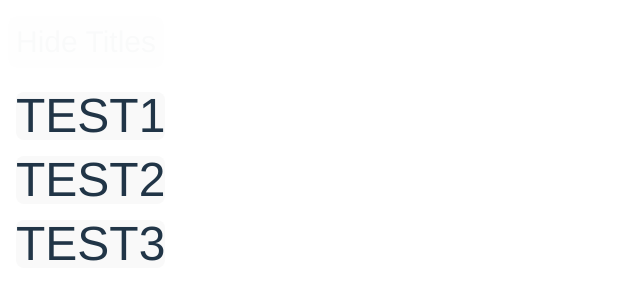
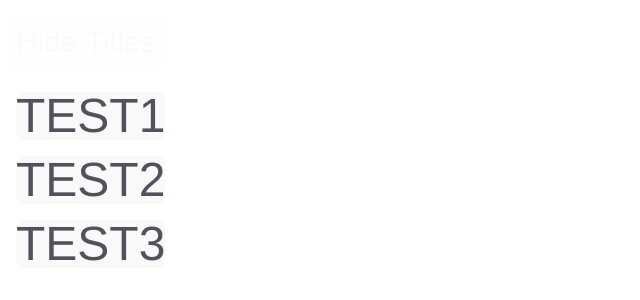
Before and after one commit to Protean-Runna/wallpaper-gallery, a React (Vite) app: page / in a window 1280 px wide. Shown: the part 254-554 px from the top of the page, without its empty margins (0-640 px from the left). Built offline with nearby package versions, Linux system fonts and the light colour scheme.

Commit message:
chore: Updated style for title text

```diff
--- a/src/components/WallpaperTitleText.tsx
+++ b/src/components/WallpaperTitleText.tsx
@@ -7,8 +7,8 @@ type WallpaperTitleTextProps = {
 export const WallpaperTitleText = ({title}:WallpaperTitleTextProps) => {
     return(
         <>
-            <button className="bg-transparent focus:text-zinc-100 uppercase hover:text-zinc-400">
-                <h2 className="">
+            <button className="bg-transparent focus:text-zinc-100 uppercase hover:text-zinc-400 text-nowrap text-zinc-600" >
+                <h2>
                     {title.displayName}
                 </h2>
             </button>
```
